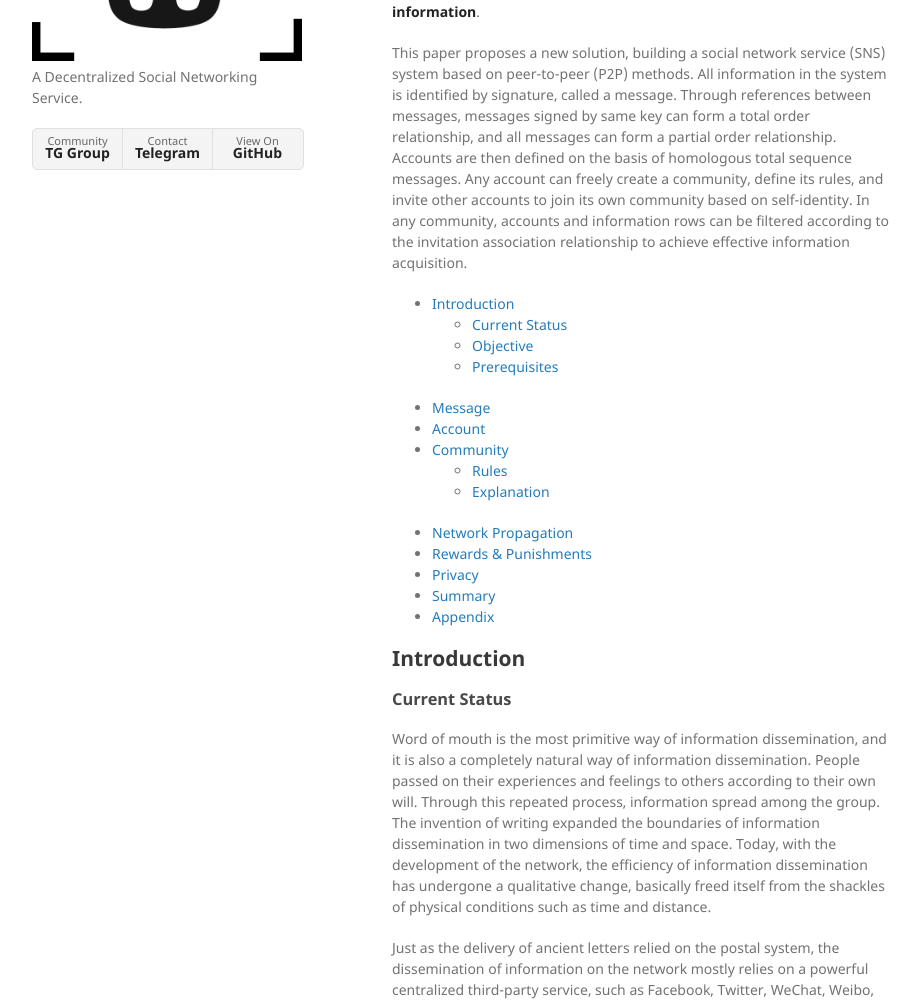
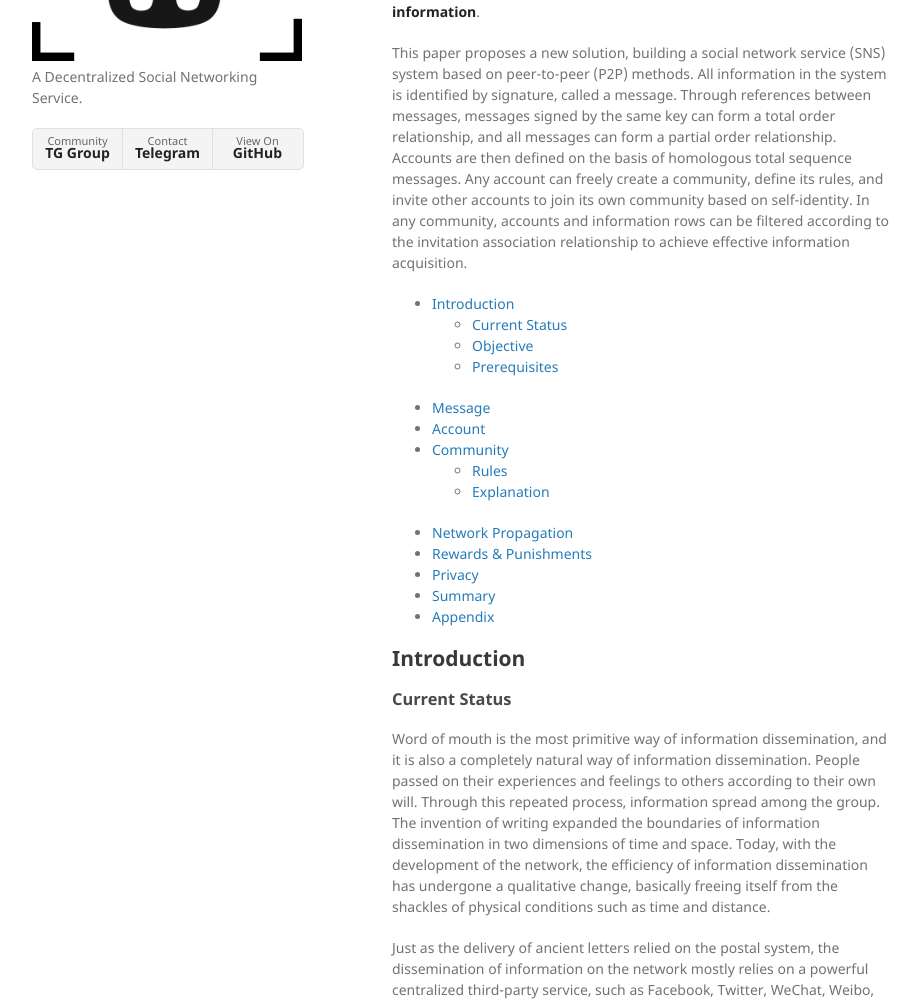
Before and after one commit to pdupub/pdu.pub, a Jekyll site: the page built from docs/en/WhitePaperV2.md, in a window 1280 px wide and 1400 px high, scrolled down 469 px. Shown: the part 217-1220 px from the top of the window, without its empty margins (178-1098 px from the left). Built offline with Jekyll 4.4.1, drawn with Linux system fonts in a browser that asks for light colours; our own code applies the rules of GitHub Pages for plain Markdown files; some of the changed text lies outside the part shown.

Commit message:
white paper en

```diff
--- a/docs/en/WhitePaperV2.md
+++ b/docs/en/WhitePaperV2.md
@@ -18,7 +18,7 @@
 
 The existence of centralized social service platforms provides great help for the realization of the above two functions. Through identity authentication methods such as phone number or email address, the platform can effectively limit the creation of virtual identities to reduce the spread of redundant information; use recommendation algorithms and associations between users to improve the efficiency of users in obtaining target information. However, the impact of the platform itself on information dissemination is becoming increasingly serious. Restricting user permissions, blocking speech, and using the recommendation mechanism to expand the scope of specific topics. We do not deny the positive meaning of public opinion guidance in certain specific events, but just want to express our serious concern about **the unnatural dissemination of information**.
 
-This paper proposes a new solution, building a social network service (SNS) system based on peer-to-peer (P2P) methods. All information in the system is identified by signature, called a message. Through references between messages, messages signed by same key can form a total order relationship, and all messages can form a partial order relationship. Accounts are then defined on the basis of homologous total sequence messages. Any account can freely create a community, define its rules, and invite other accounts to join its own community based on self-identity. In any community, accounts and information rows can be filtered according to the invitation association relationship to achieve effective information acquisition.
+This paper proposes a new solution, building a social network service (SNS) system based on peer-to-peer (P2P) methods. All information in the system is identified by signature, called a message. Through references between messages, messages signed by the same key can form a total order relationship, and all messages can form a partial order relationship. Accounts are then defined on the basis of homologous total sequence messages. Any account can freely create a community, define its rules, and invite other accounts to join its own community based on self-identity. In any community, accounts and information rows can be filtered according to the invitation association relationship to achieve effective information acquisition.
 
 <!-- MarkdownTOC depth=4 autolink=true bracket=round list_bullets="-*+" -->
 - [Introduction](#introduction)
@@ -41,7 +41,7 @@
 
 ### Current Status
 
-Word of mouth is the most primitive way of information dissemination, and it is also a completely natural way of information dissemination. People passed on their experiences and feelings to others according to their own will. Through this repeated process, information spread among the group. The invention of writing expanded the boundaries of information dissemination in two dimensions of time and space. Today, with the development of the network, the efficiency of information dissemination has undergone a qualitative change, basically freed itself from the shackles of physical conditions such as time and distance.
+Word of mouth is the most primitive way of information dissemination, and it is also a completely natural way of information dissemination. People passed on their experiences and feelings to others according to their own will. Through this repeated process, information spread among the group. The invention of writing expanded the boundaries of information dissemination in two dimensions of time and space. Today, with the development of the network, the efficiency of information dissemination has undergone a qualitative change, basically freeing itself from the shackles of physical conditions such as time and distance.
 
 Just as the delivery of ancient letters relied on the postal system, the dissemination of information on the network mostly relies on a powerful centralized third-party service, such as Facebook, Twitter, WeChat, Weibo, etc. There is no doubt that these services bring great convenience to users, but problems are gradually emerging. This service provider has the ability to make a decisive impact on the dissemination of information according to its own wishes, such as increasing or decreasing the audience of the dissemination of a certain category of information, directly silencing or deleting certain users, and ignoring a large number of users from a single information source, and so on. Many problems can ultimately be attributed to one point, that is, the centralized service provider is fully capable of influencing the natural dissemination of information, and the extent of influence is only limited by the scale and willingness of the platform itself.
 
@@ -126,7 +126,7 @@
 
 We believe that traditional centralized platforms are not only technical platforms that provide social networking services, but more importantly, provide a centralized authority that defines rules and judges users according to these rules. For example, during the user registration process, the platform often defines some verifiable rules, such as mobile phone number verification, email verification, or KYC. Similar authoritative identities are also set in the internal organizational structure of the system. In WeChat groups, there will be administrators; in reddit, there will be moderators. This type of user has authority over other users, allowing them to reward or punish other users within the scope of authority, such as kicking out of group chats or banning speeches. We believe that this kind of inequality should not belong to the most basic relationship between accounts in the system, and we also believe that it is unfair to punish others on behalf of the group based on one's own subjective cognition.
 
-Different from the group relationship in traditional platforms, in the decentralized social service system we propose, there is no single judgment authority in the community, and the account identities in the community are completely equal. No account, including the creator, has any special powers. Any account can belong to multiple communities at the same time, and accounts in each community invite accounts to join based on their self-identity. For example, my account can belong to "Programmer Community" and "Chaoyang Mass Community" at the same time. When I browse the messages in the system and find that an account A publishes lots of useful Chaoyang local information, I will sign a invitation message to invite that account A to join "Chaoyang Mass Community", but not the "Programmer Community". It should be emphasized that when an account has received enough invitations to join a community, it will be considered to belong to this community, but this only expresses the community's approval of the account, and does not mean that the account agrees with the community. It should also be noted that the community is made up of accounts not messages, so in the process of use, the scope of the community is more inclined to a certain identity than a certain hobby.
+Different from the group relationship in traditional platforms, in the decentralized social service system we propose, there is no single judgment authority in the community, and the account identities in the community are completely equal. No account, including the creator, has any special powers. Any account can belong to multiple communities at the same time, and accounts in each community invite accounts to join based on their self-identity. For example, my account can belong to the "Programmer Community" and "Chaoyang Mass Community" at the same time. When I browse the messages in the system and find that account A publishes lots of useful Chaoyang local information, I will sign an invitation message to invite that account A to join "Chaoyang Mass Community", but not the "Programmer Community". It should be emphasized that when an account has received enough invitations to join a community, it will be considered to belong to this community, but this only expresses the community's approval of the account, and does not mean that the account agrees with the community. It should also be noted that the community is made up of accounts not messages, so in the process of use, the scope of the community is more inclined to a certain identity than a certain hobby.
 
 For message publishers, being invited to join more communities indicates wider recognition, which is favorable for the dissemination of their own information. For information recipients, the existence of communities provides them with a better basis for information screening, combined with the association of accounts within communities based on invitation relationships, they can effectively filter out redundant accounts and their messages.
 
@@ -141,7 +141,7 @@
 2. The time represented by the message citation is no later than a specified period.
 
 The system recommends that nodes refer to the following factors when judging whether to forward a message:
-1. The message content itself, is similar to the behavioral impact of likes and comments on traditional third-party platforms.
+1. The message content itself is similar to the behavioral impact of likes and comments on traditional third-party platforms.
 2. The forwarding rules of the node itself, such as whether the current node tends to forward messages that have not been widely diffused or messages in a specific field.
 
 It should be noted that the message propagation process is continuously changing, and each node in the system may propagate, store or delete any message at any time.
@@ -152,7 +152,7 @@
 
 In the [Introduction](#introduction), we proposed a premise that the system participants measure the degree of information dissemination as their only interest, and in this section, we will also explain the impact of user behavior on each other based on this premise. We believe that a system participant shows reward to other participants by helping their message spread, while punishment is shown by their own message being shielded. In terms of the system as a whole, rewards and punishments for each account will eventually be reflected in the expected speed and breadth of message dissemination. At the individual level, rewards and punishments are completely dependent on the subjective willingness of each node to other users and messages, but since all node owners are equal and there is no node with the power to make decisions on behalf of other nodes to spread or shield messages, this subjective decision does not affect the natural spread of information.
 
-It should be noted that there is a potentially overlooked malicious behavior in the system, which is the existence of indistinguishable, same-origin messages through referencing relationships. This means that known messages signed by this account can form a partial order relationship, but not a total order relationship. We consider this as a malicious behavior because it undermines the theoretical basis of viewing a series of messages issued by this account as a separate individual account. The recommended handling for this situation is as follows:
+It should be noted that there is a potentially overlooked malicious behavior in the system, which is the existence of indistinguishable, same-origin messages through referencing relationships. This means that known messages signed by this account can form a partial order relationship, but not a total order relationship. We consider this as malicious behavior because it undermines the theoretical basis of viewing a series of messages issued by this account as a separate individual account. The recommended handling for this situation is as follows:
 
 1. Once this situation is discovered, the account should be blocked and no further messages should be received.
 2. For received messages, it is recommended to rely on non-contradictory messages received by the system first, but subjective choices are also allowed.
```
Also changed, not shown: other parts of docs/en/WhitePaperV2.md (+1 -1 lines).
